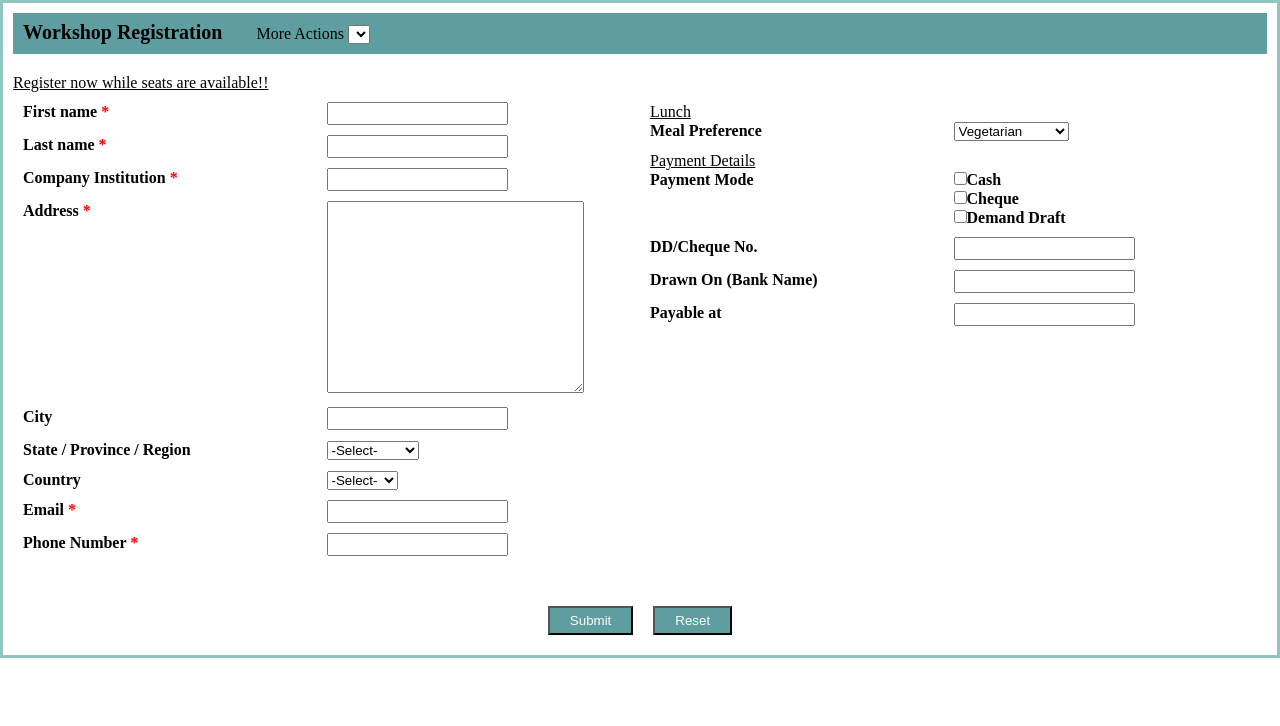
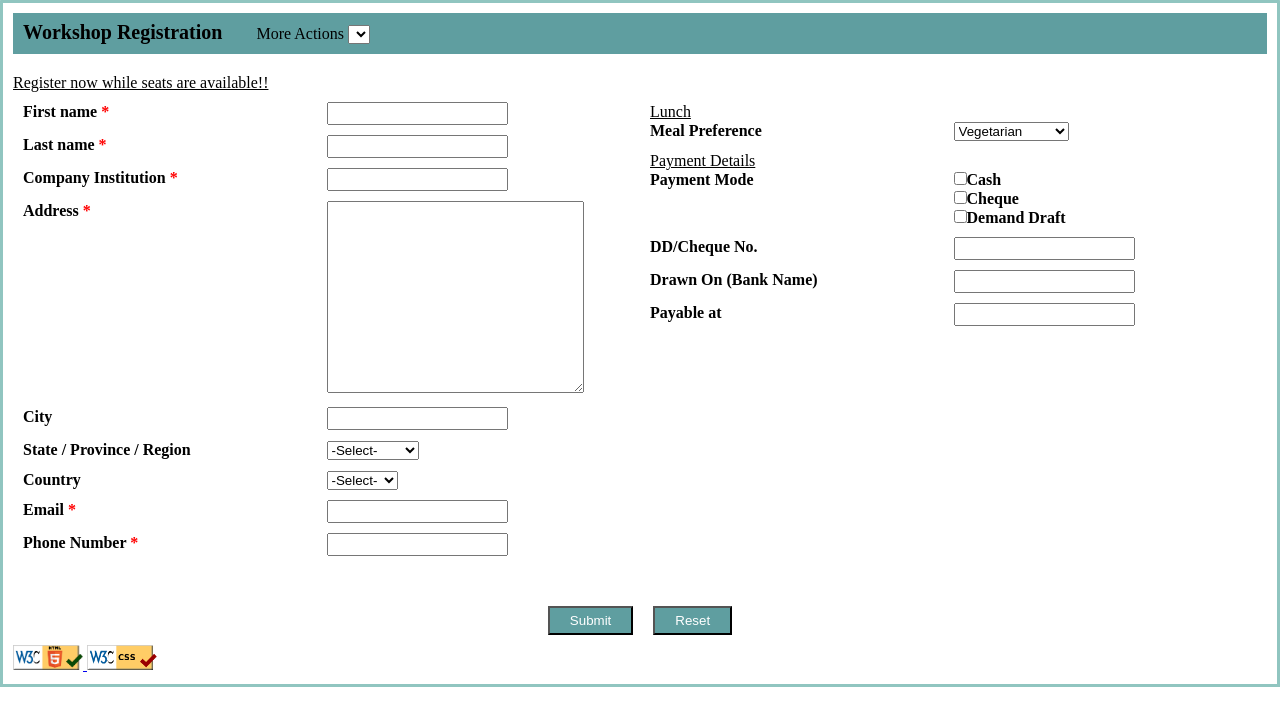
Before and after one commit to yohannesxyz/WAP_MIU, a plain HTML site: page lab4/workshopRegistration.html in a window 1280 px wide. Drawn offline with Linux system fonts and the light colour scheme.

Commit message:
added the validation

```diff
--- a/lab4/css/styling.css
+++ b/lab4/css/styling.css
@@ -82,3 +82,6 @@ label {
     margin-top: 20px;
     clear: both;
 }
+.VerificationPic{
+    width: 70px;
+  }
--- a/lab4/workshopRegistration.html
+++ b/lab4/workshopRegistration.html
@@ -161,6 +161,27 @@
             <button type="submit">Submit</button>
             <button type="reset">Reset</button>
         </div>
+        <div class="">
+            <a
+            href="https://validator.w3.org/nu/?doc=https://yohannesxyz.github.io/WAP_MIU/lab4/workshopRegistration.html"
+          >
+            <img
+              class="VerificationPic"
+              src="./images/htmlchecker.png"
+              alt="html validator"
+            >
+          </a>
+          <a
+            href="https://jigsaw.w3.org/css-validator/validator?uri=https://yohannesxyz.github.io/WAP_MIU/lab4/workshopRegistration.html"
+          >
+            <img
+              class="VerificationPic"
+              src="./images/cssChecker.png"
+              alt="css validator"
+
+            >
+          </a>
+        </div>
     </div>
 </body>
 </html>
```
Also changed, not shown: lab4/images/cssChecker.png (added), lab4/images/htmlchecker.png (added), lab4/images/logo.png (added), lab4/images/shopingCart.png (added).
